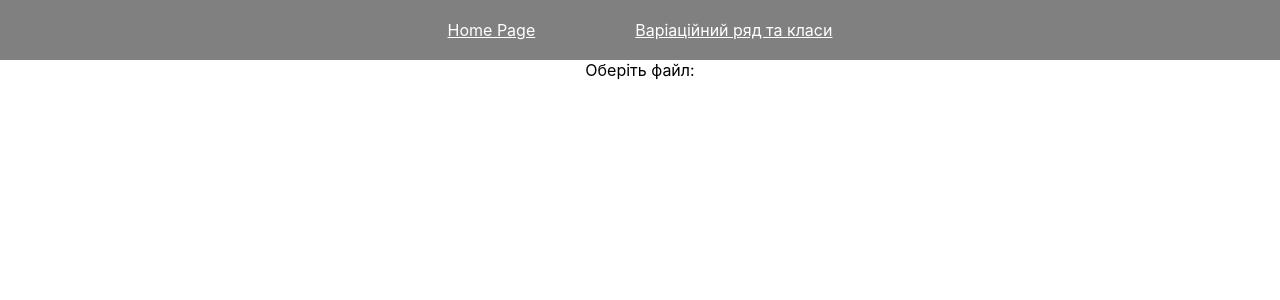
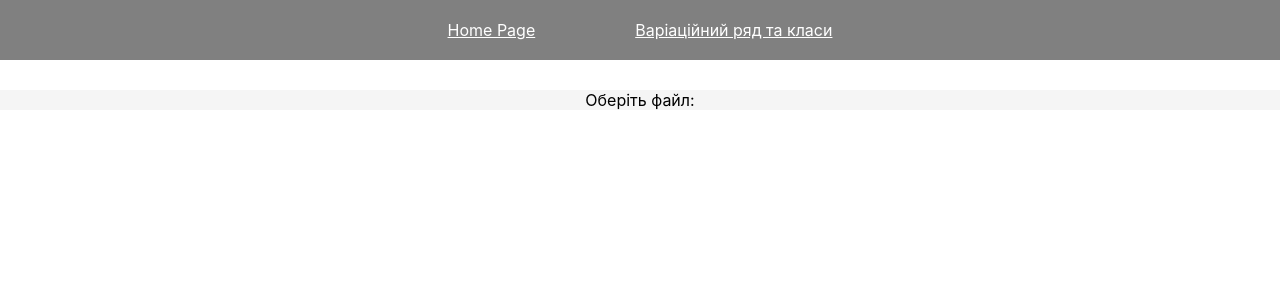
Before and after one commit to MarkKlep/stat-analysis, a React (Create React App) app in the folder web/: page /lab1 in a window 1280 px wide. Shown: the top 300 px of the page. Built offline with nearby package versions, Linux system fonts and the light colour scheme.

Commit message:
some small fixes

```diff
--- a/web/src/components/AbnormalValues.js
+++ b/web/src/components/AbnormalValues.js
@@ -13,10 +13,13 @@ const AbnormalValues = ({ data, anomalies }) => {
 
   const chartData = list.map((el, index) => ({index, value: el}));
 
+  const maxY = Math.max(...list);
+  const maxX = list.length;
+
   return (
     <LineChart width={800} height={400} data={chartData}>
-      <XAxis type='number' dataKey="index" />
-      <YAxis type='number'/>
+      <XAxis type='number' dataKey="index" domain={[0, maxX]} />
+      <YAxis type='number' domain={[0, maxY]} />
       <CartesianGrid stroke="#f5f5f5" />
       <Tooltip />
       <Legend />
--- a/web/src/components/ECDF.js
+++ b/web/src/components/ECDF.js
@@ -3,10 +3,8 @@ import { useParams } from 'react-router-dom';
 
 const ECDF = () => {
 
-  const {data} = useParams();
+  const { data } = useParams();
   const elements = JSON.parse(data);
-
-  console.log(elements);
 
   const ecdfValues = elements.map((element) => {
     const count = elements.filter((e) => e <= element).length;
--- a/web/src/components/FileOpener.js
+++ b/web/src/components/FileOpener.js
@@ -1,7 +1,8 @@
-import { useEffect, useState, useNavigate } from 'react';
+import { useEffect, useState } from 'react';
 import VariationTable from './VariationTable';
 import VariationClasses from './VariationClasses';
 import "../styles/FileOpener.scss";
+import "../styles/ButtonView.scss";
 import AbnormalValues from './AbnormalValues';
 
 function FileOpener() {
@@ -62,12 +63,26 @@ function FileOpener() {
     setShowAnomalies(false);
   }
 
-
-  const buttonContainerStyle = {
+  const containerStyle = {
     marginTop: '50px',
     padding: '20px',
     border: '1px solid #ccc',
     borderRadius: '5px',
+    backgroundColor: '#f5f5f5',
+  };
+
+  const buttonContainerStyle = {
+    display: 'flex',
+    flexDirection: 'row',
+    justifyContent: 'space-around',
+    gap: '10px',
+  };
+
+  const fileOpenerContainerStyle = {
+    display: 'flex',
+    flexDirection: 'column',
+    alignItems: 'center',
+    marginTop: '30px',
     backgroundColor: '#f5f5f5',
   };
 
@@ -77,8 +92,10 @@ function FileOpener() {
 
   return (
     <div>
-      <label htmlFor="file" style={{ cursor: 'pointer' }}>Оберіть файл: </label>
-      <input type="file" id="file" onChange={handleFileChange}/>
+      <div style={fileOpenerContainerStyle}>
+        <label htmlFor="file" style={{ cursor: 'pointer' }}>Оберіть файл: </label>
+        <input type="file" id="file" onChange={handleFileChange}/>
+      </div>
 
       {fileData ? (
         <div>
@@ -87,23 +104,27 @@ function FileOpener() {
             <VariationClasses data={fileData} />
           </div>
 
-
-
-          <div style={buttonContainerStyle}>
-            <button onClick={handleFindAbnormal}>Пошук аномалій</button>
+          <div style={containerStyle}>
+            <div style={buttonContainerStyle} >
+              <button onClick={handleFindAbnormal}>Пошук аномалій</button>
+              <button
+                onClick={handleRemoveAnomalies}
+                disabled={!showAnomalies || anomalies.length === 0}
+              >
+                Видалити аномальні значення
+              </button>
+            </div>
 
             {showAnomalies && (
               <div>
                 <h2>Аномальні значення:</h2>
-                <ul>
+                <ul style={{ height: '120px', overflow: 'scroll' }}>
                   {anomalies.map((value, index) => (
                     <li key={index}>{value}</li>
                   ))}
                 </ul>
 
                 <AbnormalValues data={fileData} anomalies={anomalies}/>
-
-                <button onClick={handleRemoveAnomalies}>Видалити аномальні значення</button>
 
               </div>
             )}
--- a/web/src/components/Indicators.js
+++ b/web/src/components/Indicators.js
@@ -1,5 +1,5 @@
 import { useParams } from "react-router-dom";
-import { LineChart, Line, XAxis, YAxis, CartesianGrid, Tooltip, Legend,Scatter, ScatterChart } from 'recharts';
+import { XAxis, YAxis, CartesianGrid, Tooltip, Legend,Scatter, ScatterChart } from 'recharts';
 
 const Indicators = () => {
 
@@ -45,7 +45,6 @@ const Indicators = () => {
   const Xj = dataList[j];
   const Xk = dataList[k];
 
-  //[==================================================]
   const _S2notMoved = dataList.reduce((accum, curr)=>{
     accum += (curr - arithmeticalMean)**2
     return accum;
@@ -75,7 +74,6 @@ const Indicators = () => {
   }
 
   const dots = dataList.map((x) => {
-    //console.log(jStat.normal.inv(ecdf(x), mean, stdDev));
     return {x: x, y: jStat.normal.inv(ecdf(x), mean, stdDev)};
   });
 
@@ -159,7 +157,7 @@ const Indicators = () => {
 
           <Scatter  type="monotone" dataKey="y" stroke="#8884d8" />
 
-      </ScatterChart >
+        </ScatterChart >
       </div>
 
     </div>
--- a/web/src/components/VariationClasses.js
+++ b/web/src/components/VariationClasses.js
@@ -30,8 +30,6 @@ function VariationClasses ({ data }) {
 
   useEffect(() => {
     data.sort((a, b) => a - b);
-    // const Xmin = data[0];
-    // const Xmax = data[data.length - 1];
     const h = (Xmax - Xmin) / M;
 
     const classBoundaries = [];
@@ -55,7 +53,7 @@ function VariationClasses ({ data }) {
         return data.filter(el => el <= ceil).length / data.length;
     }
 
-    setClassesList( //set - async f
+    setClassesList(
         classBoundaries.map((wide, index) => {
             return {
                 lowerBound: wide.lowerBound,
--- a/web/src/components/VariationTable.js
+++ b/web/src/components/VariationTable.js
@@ -22,8 +22,6 @@ function VariationTable({ data }) {
     const variants = [...new Set(data)];
 
     const ecdf = function(value) {
-      //if(value <= variants[0]) return 0;
-      //if(value >= variants[variants.length - 1]) return 1;
       return data.filter((item) => item <= value).length / data.length;
     }
 
@@ -71,9 +69,6 @@ function VariationTable({ data }) {
           }
         </tfoot>
       </table>
-
-
-
     </div>
   );
 }
--- /dev/null
+++ b/web/src/styles/ButtonView.scss
@@ -0,0 +1,18 @@
+button {
+    background-color: #4CAF50;
+    border: none;
+    color: white;
+    padding: 15px 32px;
+    text-align: center;
+    text-decoration: none;
+    display: inline-block;
+    font-size: 16px;
+    margin: 4px 2px;
+    border-radius: 12px;
+    transition: background-color 0.3s ease 0s;
+    cursor: pointer;
+
+    &:hover {
+        background-color: #45a049;
+    }
+}
```
